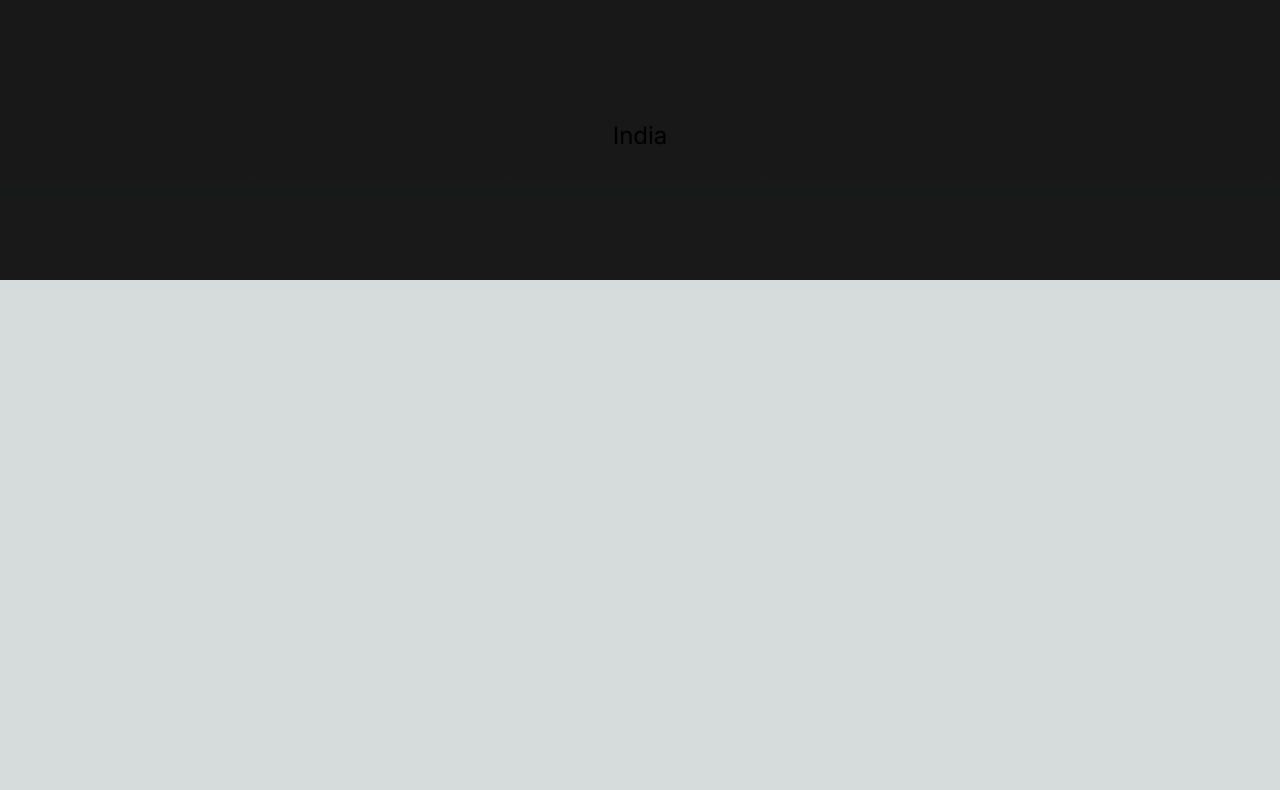
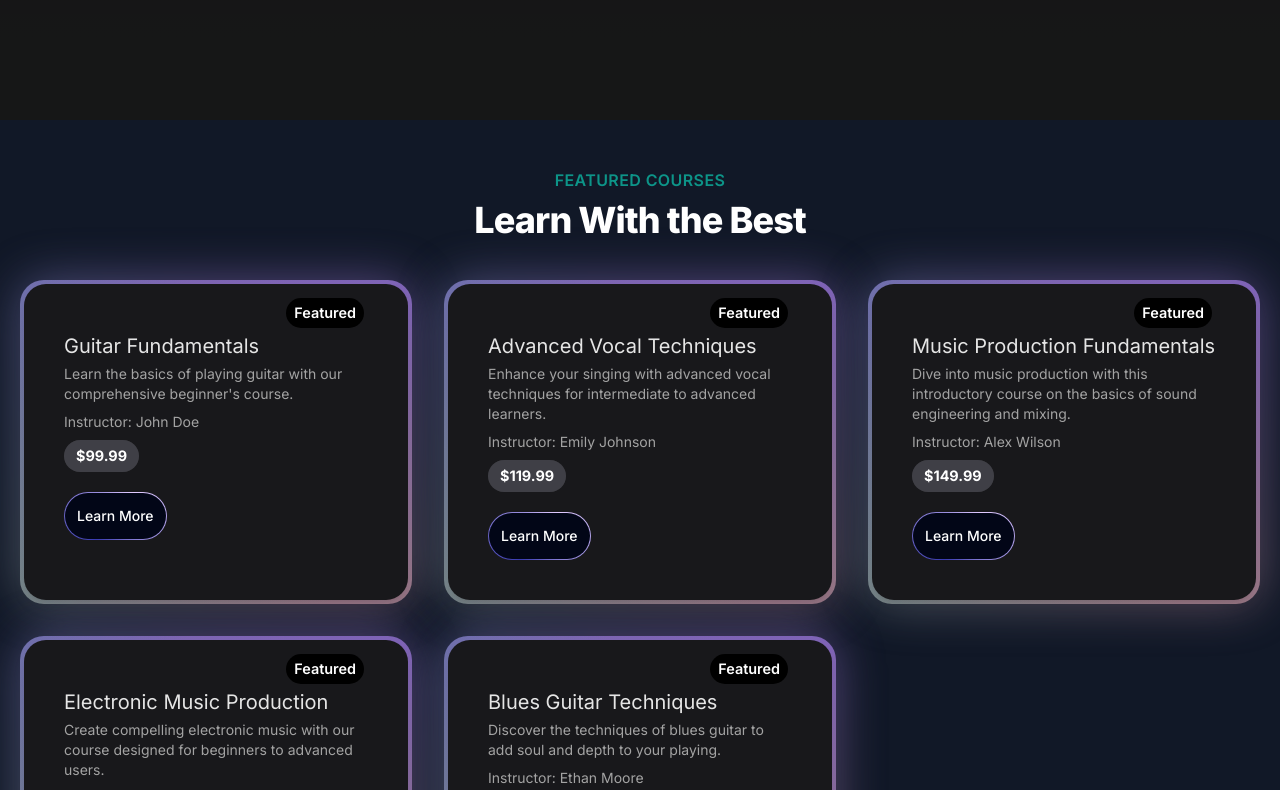
Before and after one commit to Dharam-IN/music-academy, a Next.js app: page / in a window 1280 px wide. Shown: the part 520-1310 px from the top of the page. Before the commit the page ends 800 px from the top, so only its background shows below. Built offline with nearby package versions, Linux system fonts and the light colour scheme.

Commit message:
Featured Section Add

```diff
--- a/src/app/page.tsx
+++ b/src/app/page.tsx
@@ -1,3 +1,4 @@
+import FeatureCourses from "@/components/FeatureCourses";
 import HeroSection from "@/components/HeroSection";
 import Image from "next/image";
 
@@ -5,7 +6,7 @@
   return (
     <main className="min-h-screen bg-black/[0.9] antialiased bg-grid-white/[0.02]">
       <HeroSection/>
-      <h2 className="text-2xl text-center">India</h2>
+      <FeatureCourses/>
     </main>
   );
 }
--- /dev/null
+++ b/src/components/FeatureCourses.tsx
@@ -0,0 +1,83 @@
+'use client'
+import Link from 'next/link'
+import React from 'react'
+import { Button } from './ui/moving-border'
+import courseData from '../data/music_course.json';
+import { BackgroundGradient } from './ui/background-gradient';
+
+const FeatureCourses = () => {
+
+  interface Courses{
+        id: number,
+        title: string,
+        slug: string,
+        description: string,
+        price: number,
+        instructor: string,
+        isFeatured: boolean
+  }
+
+  const featureCourseData = courseData.courses.filter((course: Courses) => course.isFeatured)
+
+  return (
+    <div className='py-12 bg-gray-900'>
+      <div>
+          <div className="text-center">
+              <h2 className="text-base text-teal-600 font-semibold tracking-wide uppercase">FEATURED COURSES</h2>
+              <p className="mt-2 text-3xl leading-8 font-extrabold tracking-tight text-white sm:text-4xl">Learn With the Best</p>
+          </div>
+      </div>
+      <div className='mt-10'>
+        <div className="container px-5 mx-auto">
+          <div className='grid grid-cols-1 sm:grid-cols-2 lg:grid-cols-3 gap-8 justify-center'>
+            {featureCourseData.map((course: Courses) => (
+              <div key={course.id} className="flex justify-center">
+                <BackgroundGradient className="rounded-[22px] w-full h-full p-4 sm:p-10 bg-white dark:bg-zinc-900 shadow-lg hover:shadow-xl transition duration-300">
+                  <div className='py-7 px-3 sm:p-0'>
+                    <div className="relative">
+                      {/* <img src="/courses/guitar.jpg" alt="Guitar Fundamentals" className="w-full h-auto rounded-[22px] mb-4" /> */}
+                      <div className="absolute bottom-1 right-1 bg-black text-white px-2 py-1 rounded-full text-[0.9rem] font-semibold">
+                        Featured
+                      </div>
+                    </div>
+                    <h2 className="text-lg sm:text-xl text-black mt-2 mb-1 dark:text-neutral-200">
+                      {course.title}
+                    </h2>
+                    <p className="text-sm text-neutral-600 dark:text-neutral-400 mb-2">
+                      {course.description}
+                    </p>
+                    <p className="text-sm text-neutral-600 dark:text-neutral-400 mb-2">
+                      Instructor: {course.instructor}
+                    </p>
+                    <button className="rounded-full text-white flex items-center space-x-1 bg-black text-xs font-bold dark:bg-zinc-800 hover:bg-gray-800 transition duration-300">
+                      {/* <span>Buy now</span> */}
+                      <span className="bg-zinc-700 rounded-full text-[0.9rem] px-3 py-2">
+                        ${course.price}
+                      </span>
+                    </button>
+                    <Link href={`courses/${course.id}`} className="relative mt-5 inline-flex h-12 overflow-hidden rounded-full p-[1px] focus:outline-none focus:ring-2 focus:ring-slate-400 focus:ring-offset-2 focus:ring-offset-slate-50">
+                      <span className="absolute inset-[-1000%] animate-[spin_2s_linear_infinite] bg-[conic-gradient(from_90deg_at_50%_50%,#E2CBFF_0%,#393BB2_50%,#E2CBFF_100%)]" />
+                      <span className="inline-flex h-full w-full cursor-pointer items-center justify-center rounded-full bg-slate-950 px-3 py-1 text-sm font-medium text-white backdrop-blur-3xl">
+                        Learn More
+                      </span>
+                    </Link>
+                  </div>
+                </BackgroundGradient>
+
+              </div>
+            ))}
+          </div>
+        </div>
+      </div>
+      <div className='text-center mt-20'>
+        <Link href={"/courses"}>
+          <Button borderRadius='1.75rem' className='bg-white dark:bg-slate-900 text-black dark:text-white border-neutral-200 dark:border-slate-800'>
+            View All Courses
+          </Button>
+        </Link>
+      </div>
+    </div>
+  )
+}
+
+export default FeatureCourses
--- /dev/null
+++ b/src/components/ui/background-gradient.tsx
@@ -0,0 +1,72 @@
+import { cn } from "@/utils/cn";
+import React from "react";
+import { motion } from "framer-motion";
+
+export const BackgroundGradient = ({
+  children,
+  className,
+  containerClassName,
+  animate = true,
+}: {
+  children?: React.ReactNode;
+  className?: string;
+  containerClassName?: string;
+  animate?: boolean;
+}) => {
+  const variants = {
+    initial: {
+      backgroundPosition: "0 50%",
+    },
+    animate: {
+      backgroundPosition: ["0, 50%", "100% 50%", "0 50%"],
+    },
+  };
+  return (
+    <div className={cn("relative p-[4px] group", containerClassName)}>
+      <motion.div
+        variants={animate ? variants : undefined}
+        initial={animate ? "initial" : undefined}
+        animate={animate ? "animate" : undefined}
+        transition={
+          animate
+            ? {
+                duration: 5,
+                repeat: Infinity,
+                repeatType: "reverse",
+              }
+            : undefined
+        }
+        style={{
+          backgroundSize: animate ? "400% 400%" : undefined,
+        }}
+        className={cn(
+          "absolute inset-0 rounded-3xl z-[1] opacity-60 group-hover:opacity-100 blur-xl  transition duration-500 will-change-transform",
+          " bg-[radial-gradient(circle_farthest-side_at_0_100%,#00ccb1,transparent),radial-gradient(circle_farthest-side_at_100%_0,#7b61ff,transparent),radial-gradient(circle_farthest-side_at_100%_100%,#ffc414,transparent),radial-gradient(circle_farthest-side_at_0_0,#1ca0fb,#141316)]"
+        )}
+      />
+      <motion.div
+        variants={animate ? variants : undefined}
+        initial={animate ? "initial" : undefined}
+        animate={animate ? "animate" : undefined}
+        transition={
+          animate
+            ? {
+                duration: 5,
+                repeat: Infinity,
+                repeatType: "reverse",
+              }
+            : undefined
+        }
+        style={{
+          backgroundSize: animate ? "400% 400%" : undefined,
+        }}
+        className={cn(
+          "absolute inset-0 rounded-3xl z-[1] will-change-transform",
+          "bg-[radial-gradient(circle_farthest-side_at_0_100%,#00ccb1,transparent),radial-gradient(circle_farthest-side_at_100%_0,#7b61ff,transparent),radial-gradient(circle_farthest-side_at_100%_100%,#ffc414,transparent),radial-gradient(circle_farthest-side_at_0_0,#1ca0fb,#141316)]"
+        )}
+      />
+
+      <div className={cn("relative z-10", className)}>{children}</div>
+    </div>
+  );
+};
```
Also changed, not shown: src/data/music_course.json (line endings or trailing spaces).
